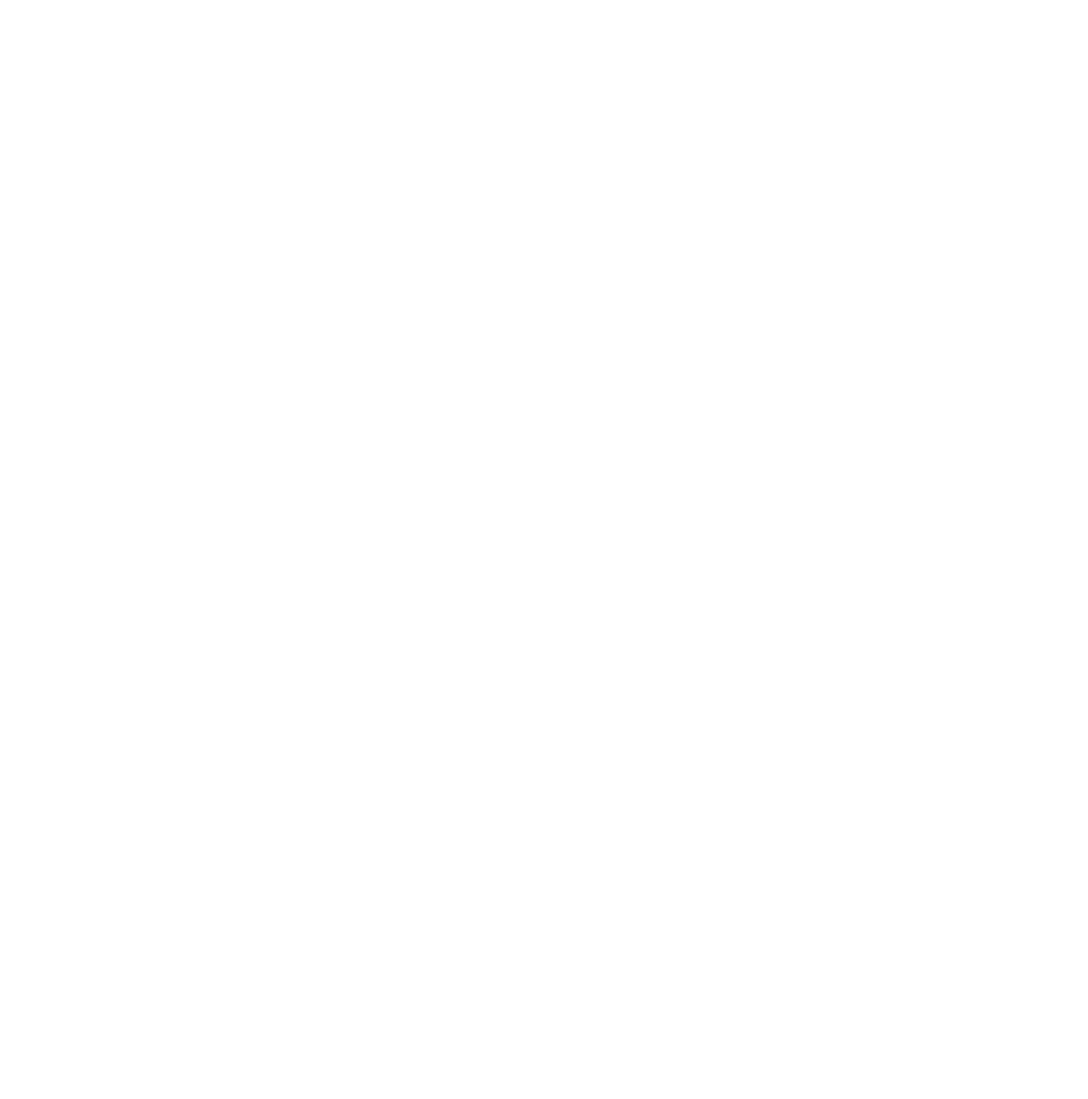
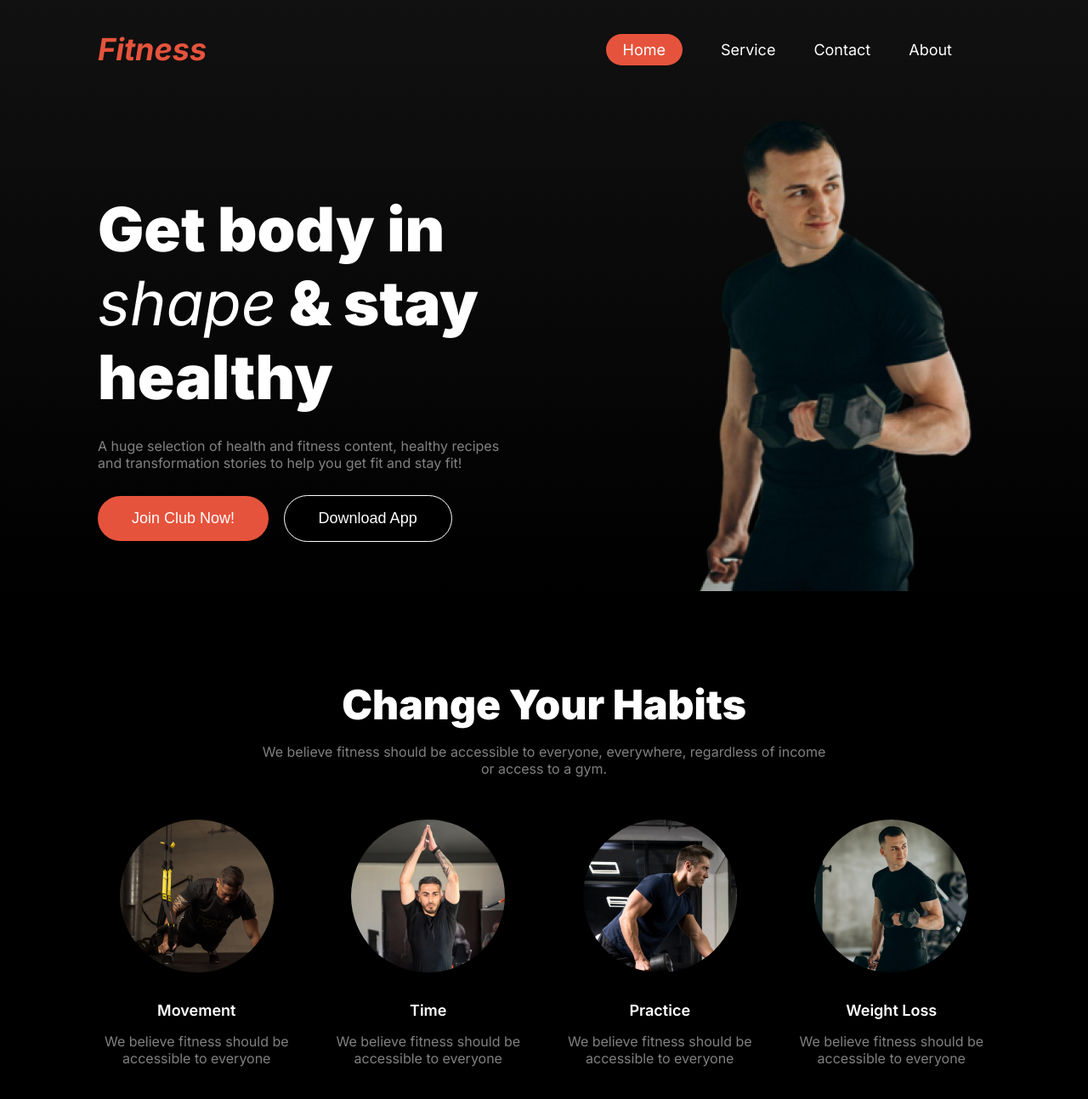
Before and after one commit to NadibaRahman/fitness, a plain HTML site: page index.html in a window 1280 px wide. Shown: the whole page at 85% size. Before the commit the page ends 800 px from the top, so only its background shows below. Drawn offline with Linux system fonts and the light colour scheme.

Commit message:
add two sections

```diff
--- a/index.html
+++ b/index.html
@@ -6,10 +6,68 @@
     <meta name="viewport" content="width=device-width, initial-scale=1.0">
     <title>Workout</title>
     <link rel="stylesheet" href="styles/style.css">
+    <link rel="stylesheet" href="https://cdnjs.cloudflare.com/ajax/libs/font-awesome/4.7.0/css/font-awesome.min.css">
 </head>
 
-<body>
-
+<body class="inter-font">
+    <header class="bg-color margin">
+        <nav class="navbar display-flex">
+            <h3 class="color-text web-title"><i>Fitness</i></h3>
+            <ul class="nav-links display-flex">
+                <li class="nav-item"><a href="" class="nav-link" id="home-link">Home</a></li>
+                <li class="nav-item"><a href="" class="nav-link">Service</a></li>
+                <li class="nav-item"><a href="" class="nav-link">Contact</a></li>
+                <li class="nav-item"><a href="" class="nav-link">About</a></li>
+            </ul>
+        </nav>
+        <div class="banner">
+            <div class="banner-text">
+                <h1 class="banner-title">Get body in <br> <span class="new-font"><i>shape</i></span> & stay <br> healthy
+                </h1>
+                <p class="banner-description">A huge selection of health and fitness content, healthy recipes <br> and
+                    transformation stories to help
+                    you get fit and stay fit!</p>
+                <button class="btn1">Join Club Now!</button>
+                <button class="btn2">Download App</button>
+            </div>
+            <div class="banner-img">
+                <img src="images/Images 2.png" alt="">
+            </div>
+        </div>
+    </header>
+    <main>
+        <section class="habit-change margin">
+            <div class="habit-text">
+                <h2 class="section-title">Change Your Habits</h2>
+                <p class="section-description">We believe fitness should be accessible to everyone, everywhere,
+                    regardless of
+                    income <br> or access to a
+                    gym.</p>
+            </div>
+            <div class="habit-images">
+                <div>
+                    <img src="images/image 3.png" alt="">
+                    <h4 class="habit-title">Movement</h4>
+                    <p class="section-description">We believe fitness should be accessible to everyone</p>
+                </div>
+                <div>
+                    <img src="images/image 2.png" alt="">
+                    <h4 class="habit-title">Time</h4>
+                    <p class="section-description">We believe fitness should be accessible to everyone</p>
+                </div>
+                <div>
+                    <img src="images/image 4.png" alt="">
+                    <h4 class="habit-title">Practice</h4>
+                    <p class="section-description">We believe fitness should be accessible to everyone</p>
+                </div>
+                <div>
+                    <img src="images/image 5.png" alt="">
+                    <h4 class="habit-title">Weight Loss</h4>
+                    <p class="section-description">We believe fitness should be accessible to everyone</p>
+                </div>
+            </div>
+        </section>
+    </main>
 </body>
 
 </html>
--- a/styles/style.css
+++ b/styles/style.css
@@ -0,0 +1,192 @@
+@import url('https://fonts.googleapis.com/css2?family=Inter:ital,opsz,wght@0,14..32,100..900;1,14..32,100..900&display=swap');
+
+.inter-font {
+    font-family: "Inter", sans-serif;
+    font-optical-sizing: auto;
+    font-weight: 800;
+    font-style: normal;
+}
+
+/*shared styles*/
+
+.navbar,
+.banner,
+.habit-change {
+    max-width: 1050px;
+    margin: 0 auto;
+}
+
+.margin {
+    margin-bottom: 100px;
+}
+
+body {
+    background-color: black;
+    margin: 0 auto;
+}
+
+.display-flex {
+    display: flex;
+}
+
+.section-title {
+    font-weight: 900;
+    font-size: 3rem;
+    margin-bottom: 14px;
+}
+
+.section-description {
+    font-weight: 400;
+    font-size: 1rem;
+    color: rgba(255, 255, 255, 0.5);
+}
+
+/*header styles*/
+.web-title {
+    font-size: 2.25rem;
+}
+
+.bg-color {
+    background: linear-gradient(180.00deg, rgb(17, 17, 17), rgba(119, 119, 119, 0) 100%);
+}
+
+.color-text {
+    color: rgba(230, 83, 60, 1);
+}
+
+/*navbar styles*/
+.navbar {
+    justify-content: space-between;
+}
+
+.nav-links {
+    align-items: center;
+}
+
+.nav-item {
+    list-style: none;
+    margin-right: 45px;
+}
+
+.about {
+    margin-right: 0;
+}
+
+.nav-link {
+    text-decoration: none;
+    color: rgb(255, 255, 255);
+    font-weight: 400;
+    font-size: 1.125rem;
+}
+
+#home-link {
+    background-color: rgb(230, 83, 60);
+    border-radius: 45px;
+    padding: 8px 20px 8px 20px;
+}
+
+/*banner styles*/
+.banner {
+    display: flex;
+    justify-content: space-between;
+    align-items: center;
+}
+
+.banner-title {
+    font-weight: 900;
+    font-size: 4.5rem;
+    color: rgb(255, 255, 255);
+    margin-bottom: 28px;
+}
+
+.new-font {
+    font-weight: 400;
+    font-size: 4.5rem;
+    color: rgb(255, 255, 255);
+}
+
+.banner-description {
+    color: rgba(255, 255, 255, 0.5);
+    font-weight: 400;
+    font-size: 1rem;
+    margin-bottom: 28px;
+}
+
+.btn1,
+.btn2 {
+    padding: 16px 40px 16px 40px;
+    border-radius: 42px;
+    color: rgb(255, 255, 255);
+    font-size: 1.125rem;
+}
+
+.btn1 {
+    border: none;
+    background-color: rgb(230, 83, 60);
+    margin-right: 14px;
+}
+
+.btn2 {
+    border: 1px solid rgb(255, 255, 255);
+    background-color: black;
+}
+
+/*habit-change section styles*/
+.habit-change {
+    color: rgb(255, 255, 255);
+    text-align: center;
+}
+
+.habit-images {
+    display: flex;
+    justify-content: center;
+    gap: 40px;
+    margin-top: 50px;
+}
+
+.habit-images img {
+    border-radius: 50%;
+}
+
+.habit-title {
+    font-weight: 600;
+    font-size: 1.125rem;
+    margin-bottom: 6px;
+    margin-top: 30px;
+}
+
+
+
+@media screen and (max-width: 576px) {
+    .navbar>ul {
+        display: none;
+    }
+
+    .banner,
+    .habit-images {
+        display: grid;
+        grid-template-columns: repeat(1, 1fr);
+    }
+
+    .banner-title,
+    .new-font,
+    .web-title {
+        font-size: 2.5rem;
+    }
+
+    .section-title {
+        font-size: 2.2rem;
+    }
+
+    .web-title,
+    .banner-text {
+        padding-left: 30px;
+    }
+
+    .habit-change,
+    .banner-img {
+        max-width: 350px;
+        margin: 0 auto;
+    }
+
+}
```
